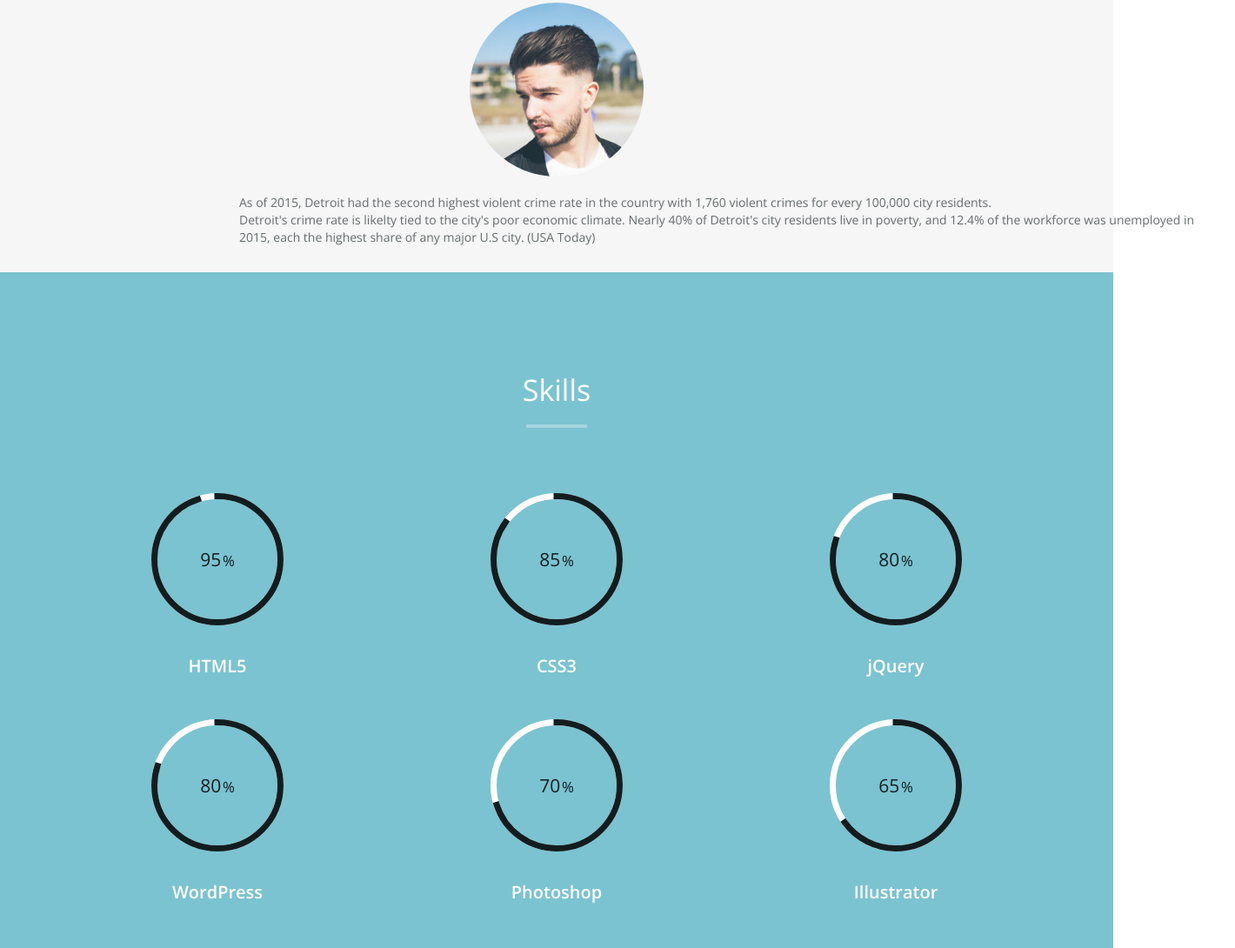
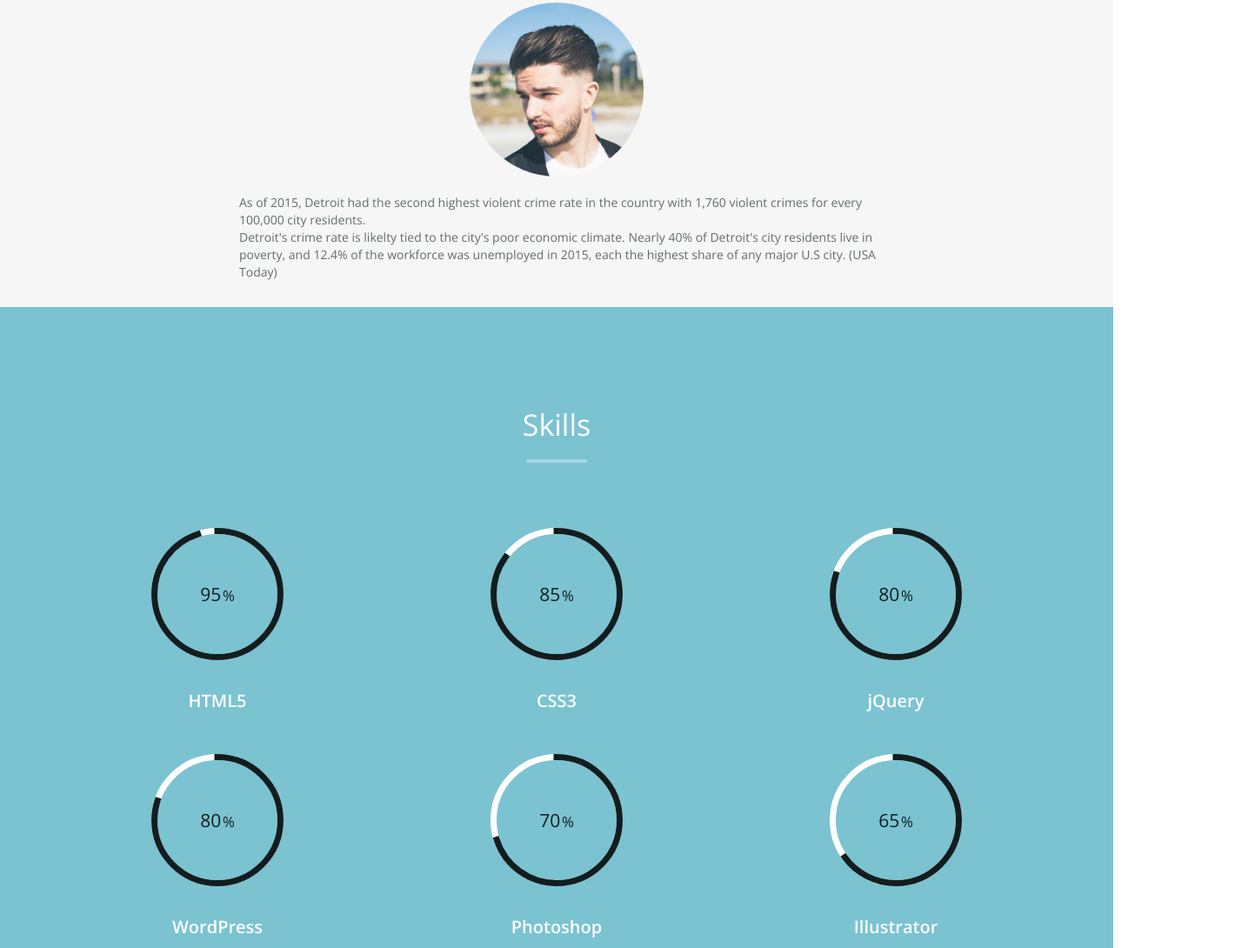
Before and after one commit to kauwers/si649-detroit, a plain HTML site: page index.html in a window 1280 px wide. Shown: the part 1364-2454 px from the top of the page at 87% size, 1420 px wide, since content can reach past the window. Drawn offline with nearby package versions, Linux system fonts and the light colour scheme; a script that the page names is missing.

Commit message:
Update index.html

```diff
--- a/index.html
+++ b/index.html
@@ -89,7 +89,7 @@
     </div>
     <div class="row">
       <div class="col-md-12 text-center"><img src="img/about.jpg" class="img-responsive"></div>
-      <div class="col-lg-12 col-lg-offset-2">
+      <div class="col-md-8 col-md-offset-2">
         <div class="about-text">
          <p> As of 2015, Detroit had the second highest violent crime rate in the country with 1,760
           violent crimes for every 100,000 city residents.
@@ -98,7 +98,8 @@
           city residents live in poverty, and 12.4% of the workforce was unemployed in 2015, each the
              highest share of any major U.S city. (USA Today) </p>
         </div>
-        <div class='tableauPlaceholder' id='viz1481338344192' style='position: relative'><noscript><a href='#'><img alt='HIGH CRIME NEIGH '
+      </div>
+              <div class='tableauPlaceholder' id='viz1481338344192' style='position: relative'><noscript><a href='#'><img alt='HIGH CRIME NEIGH '
                 src='https:&#47;&#47;public.tableau.com&#47;static&#47;images&#47;ou&#47;output_analysis&#47;HIGHCRIMENEIGH&#47;1_rss.png'
                    style='border: none' /></a></noscript><object class='tableauViz'  style='display:none;'><param name='host_url'
                 value='https%3A%2F%2Fpublic.tableau.com%2F' /> <param name='site_root' value='' /><param name='name' value='output_analysis&#47;HIGHCRIMENEIGH' />
@@ -114,7 +115,6 @@
             scriptElement.src = 'https://public.tableau.com/javascripts/api/viz_v1.js';
             vizElement.parentNode.insertBefore(scriptElement, vizElement);
             </script>
-      </div>
   </div>
 </div>
 <!-- Skills Section -->
```
